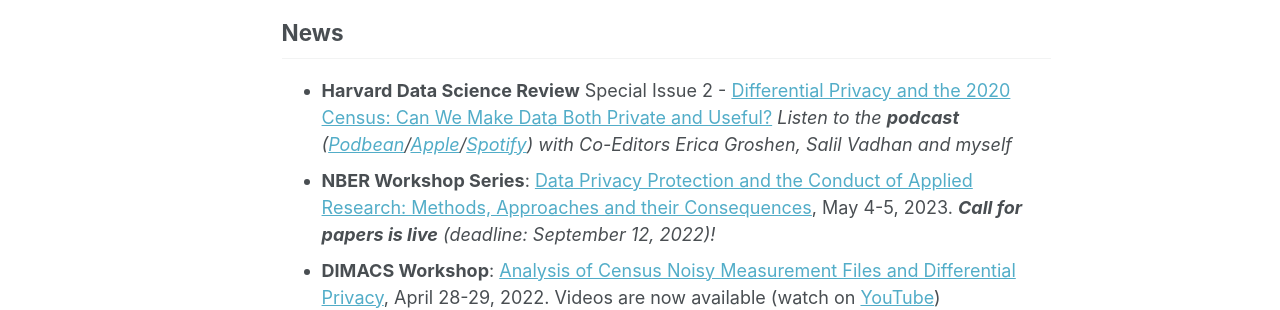
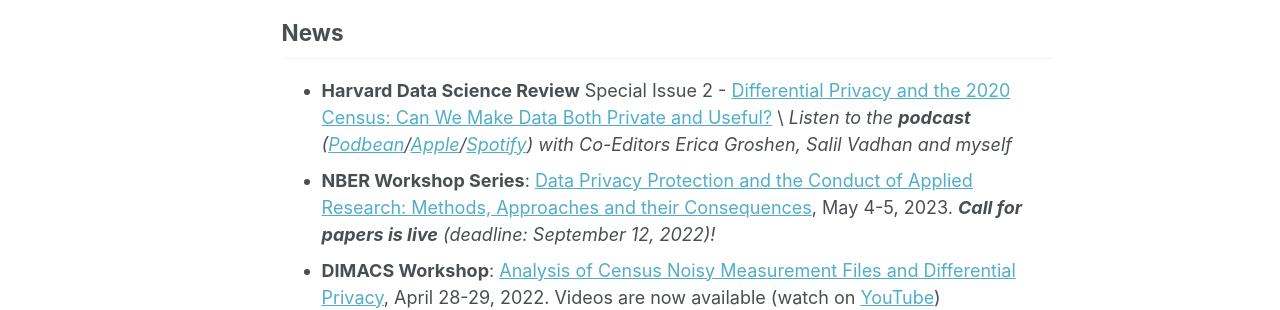
Before and after one commit to RuobinGong/RuobinGong.github.io, a Jekyll site: the page built from _pages/home.md, in a window 1280 px wide and 1122 px high. Shown: the part 451-761 px from the top of the window. Built offline with Jekyll 4.4.1, drawn with Linux system fonts in a browser that asks for light colours; some web fonts are replaced.

```diff
--- a/_pages/home.md
+++ b/_pages/home.md
@@ -16,7 +16,7 @@ I'm an Assistant Professor of Statistics at [Rutgers University](https://www.sta
 
 ## News
 
-* **Harvard Data Science Review** Special Issue 2 - [Differential Privacy and the 2020 Census: Can We Make Data Both Private and Useful?](https://hdsr.mitpress.mit.edu/specialissue2) _Listen to the **podcast** ([Podbean](https://hdsr.podbean.com/e/differential-privacy-for-the-2020-us-census-can-we-make-data-both-private-and-useful-part-1/)/[Apple](https://podcasts.apple.com/us/podcast/differential-privacy-for-the-2020-u-s-census-can-we/id1558728983?i=1000571597321)/[Spotify](https://open.spotify.com/episode/4A9ahGLv5r58LJX8Alxg19)) with Co-Editors Erica Groshen, Salil Vadhan and myself_
+* **Harvard Data Science Review** Special Issue 2 - [Differential Privacy and the 2020 Census: Can We Make Data Both Private and Useful?](https://hdsr.mitpress.mit.edu/specialissue2) \ _Listen to the **podcast** ([Podbean](https://hdsr.podbean.com/e/differential-privacy-for-the-2020-us-census-can-we-make-data-both-private-and-useful-part-1/)/[Apple](https://podcasts.apple.com/us/podcast/differential-privacy-for-the-2020-u-s-census-can-we/id1558728983?i=1000571597321)/[Spotify](https://open.spotify.com/episode/4A9ahGLv5r58LJX8Alxg19)) with Co-Editors Erica Groshen, Salil Vadhan and myself_
 * **NBER Workshop Series**: [Data Privacy Protection and the Conduct of Applied Research: Methods, Approaches and their Consequences](https://www.nber.org/data-privacy-protection-and-conduct-applied-research-methods-approaches-and-their-consequences), May 4-5, 2023. _**Call for papers is live** (deadline: September 12, 2022)!_
 * **DIMACS Workshop**: [Analysis of Census Noisy Measurement Files and Differential Privacy](http://dimacs.rutgers.edu/events/details?eID=2038), April 28-29, 2022. Videos are now available (watch on [YouTube](https://www.youtube.com/playlist?list=PLKVCRT3MRed733-w2Lo2yvCAkac9zdIVj))
 * **My SIPTA Seminar**: [Imprecise probabilities in modern data science: challenges and opportunities](https://sipta.org/events/sipta-seminars/) (watch on [YouTube](https://www.youtube.com/watch?v=rNVWyG-0XgA))
```
